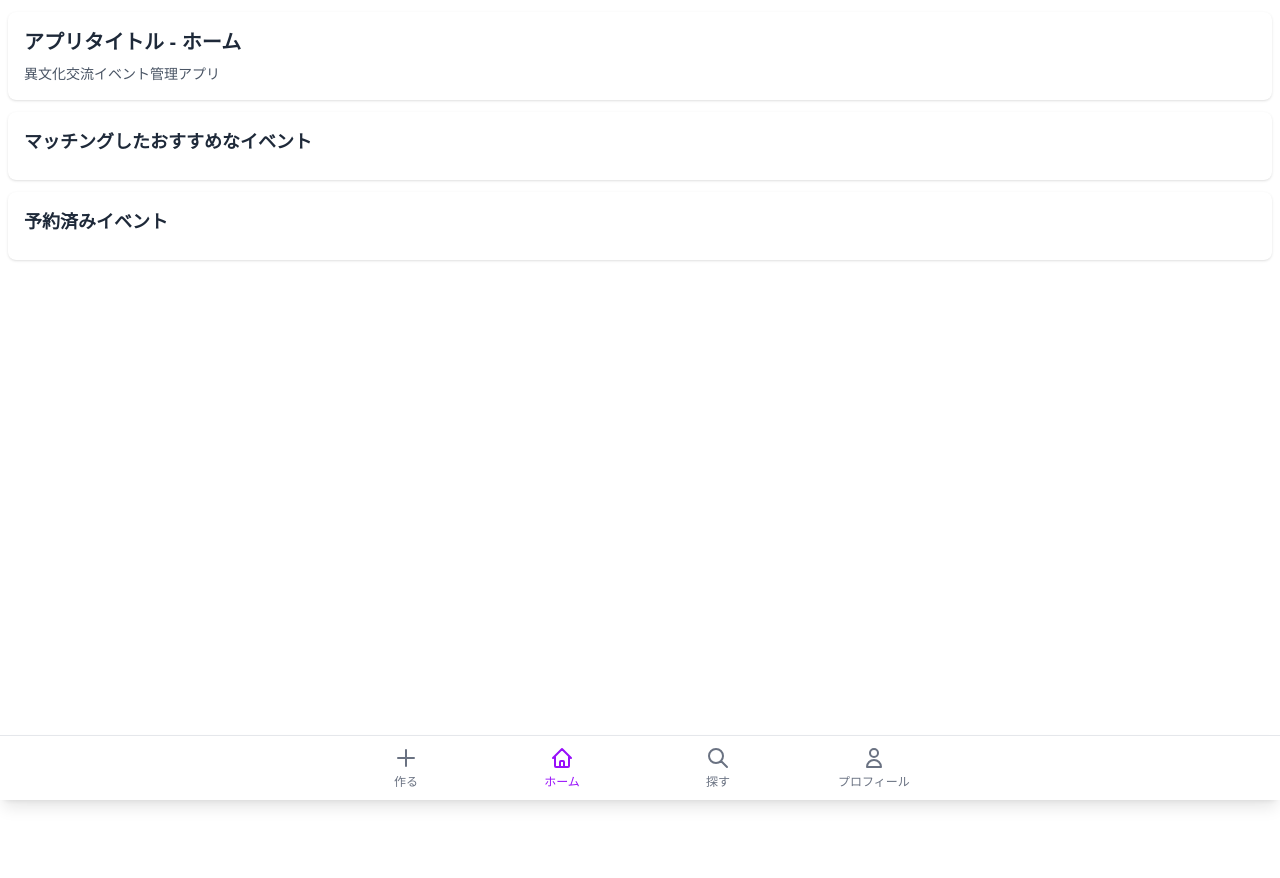
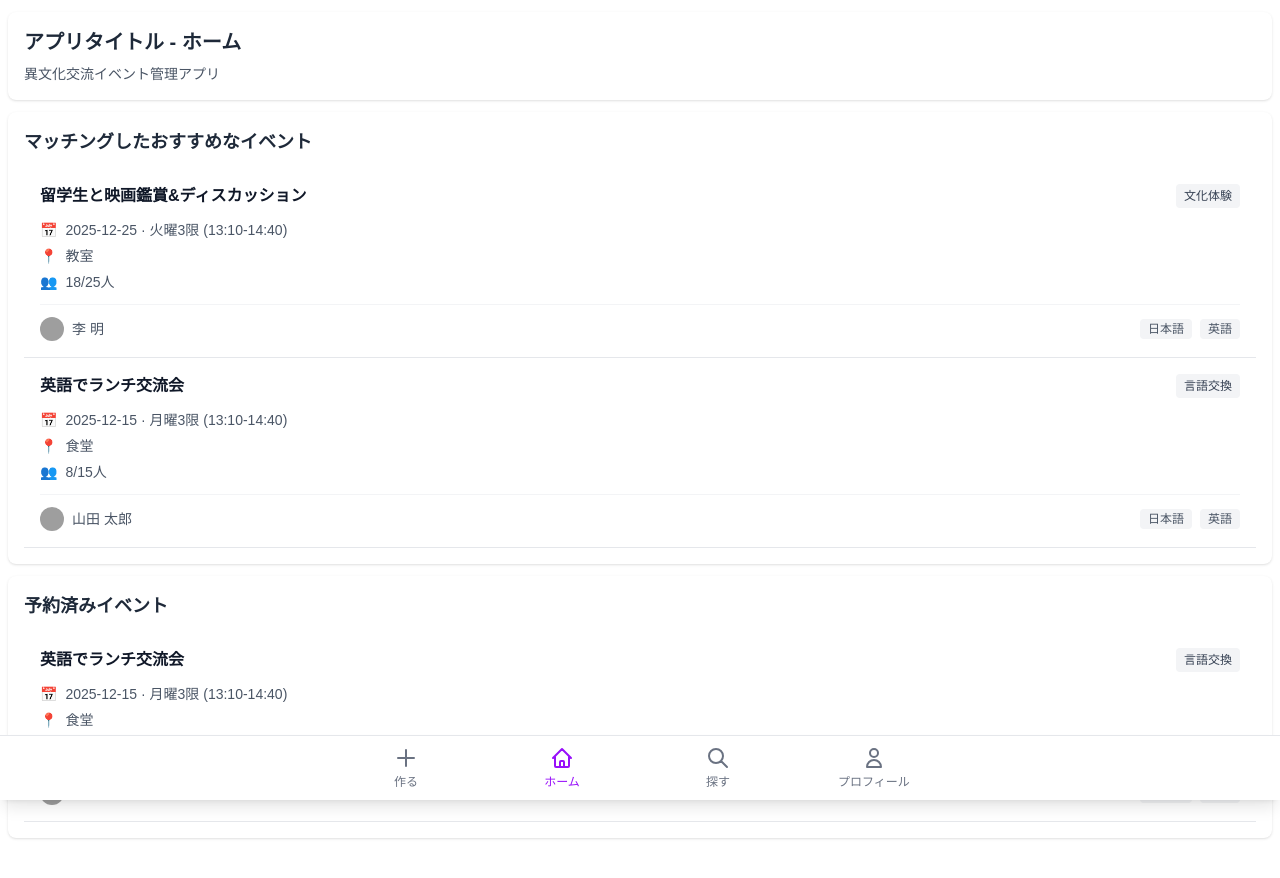
Before and after one commit to Kobe-University-MatchingApp/Next.js-Getting-Started, a Next.js app in the folder my-app/: page /home in a window 1280 px wide. Shown: the top 878 px of the page. Before the commit the page ends 800 px from the top, so only its background shows below. Built offline with nearby package versions, Linux system fonts and the light colour scheme; grey boxes are pictures that could not be loaded.

Commit message:
イベントカードコンポーネントを使用してサンプルデータを表示してみる

```diff
--- a/my-app/app/home/page.tsx
+++ b/my-app/app/home/page.tsx
@@ -1,10 +1,24 @@
 'use client';
 
 import EventCard from '@/app/components/EventCard';
+import { sampleEvents } from '@/data/events';
+import { useState, useEffect } from 'react';
 
 export default function HomePage() {
+    // ランダムに2個のイベントを選択（マッチング結果用）
+    const [recommendedEvents, setRecommendedEvents] = useState(sampleEvents.slice(0, 2));
+
+    // 予約済みイベント（サンプルとして1個）
+    const [bookedEvents] = useState([sampleEvents[0]]);
+
+    useEffect(() => {
+        // クライアントサイドでのみランダム選択
+        const shuffled = [...sampleEvents].sort(() => Math.random() - 0.5);
+        setRecommendedEvents(shuffled.slice(0, 2));
+    }, []);
+
     return (
-        <div className="py-3 space-y-3">
+        <div className="py-3 space-y-3 pb-20">
             {/* アプリタイトル */}
             <div className="bg-white rounded-lg shadow-sm p-4 mx-2">
                 <h1 className="text-xl font-bold text-gray-800 mb-2">アプリタイトル - ホーム</h1>
@@ -13,15 +27,22 @@ export default function HomePage() {
 
             {/* マッチング結果 */}
             <div className="bg-white rounded-lg shadow-sm p-4 mx-2">
-                <h2 className="text-lg font-semibold text-gray-800 mb-2">マッチングしたおすすめなイベント</h2>
-                {/* イベントカードコンポーネントを利用して表示 */}
+                <h2 className="text-lg font-semibold text-gray-800 mb-3">マッチングしたおすすめなイベント</h2>
+                <div className="space-y-2">
+                    {recommendedEvents.map((event) => (
+                        <EventCard key={event.id} event={event} />
+                    ))}
+                </div>
             </div>
 
             {/* 予約済みイベント */}
             <div className="bg-white rounded-lg shadow-sm p-4 mx-2">
-                <h2 className="text-lg font-semibold text-gray-800 mb-2">予約済みイベント</h2>
-                {/* イベントカードコンポーネントを利用して表示 */}
-
+                <h2 className="text-lg font-semibold text-gray-800 mb-3">予約済みイベント</h2>
+                <div className="space-y-2">
+                    {bookedEvents.map((event) => (
+                        <EventCard key={event.id} event={event} />
+                    ))}
+                </div>
             </div>
         </div>
     );
```
